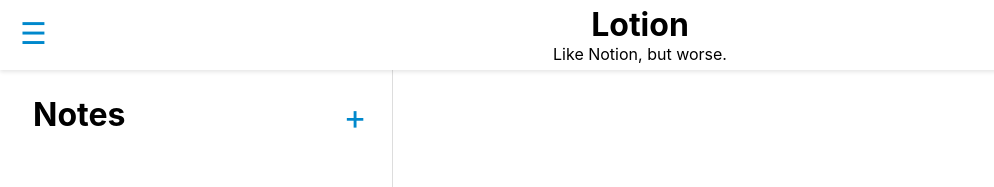
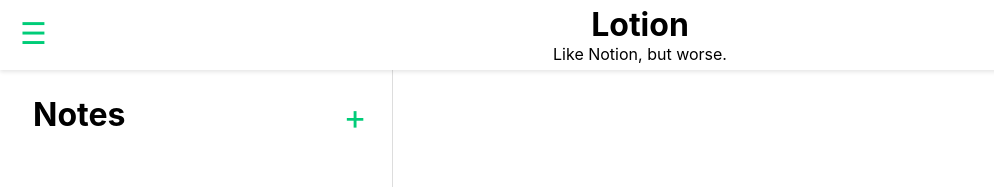
Before and after one commit to MarcusKittelson/Lotion, a React (Create React App) app: page / in a window 1280 px wide. Shown: the top 187 px of the page, without its empty margins (0-994 px from the left). Built offline with nearby package versions, Linux system fonts and the light colour scheme.

Commit message:
Colour Change

```diff
--- a/src/index.css
+++ b/src/index.css
@@ -59,10 +59,10 @@
   font-size: inherit;
   font-family: inherit;
   cursor: pointer;
-  color: #08c;
+  color: rgb(0, 204, 120);
 }
 button:hover {
-  color: #04c;
+  color: rgb(0, 75, 45);
 }
 
 .App {
@@ -114,7 +114,7 @@
 }
 .app-sidebar-note.active,
 .app-sidebar-note.active small {
-  background: #08c;
+  background: rgb(0, 204, 120);
   color: white;
 }
 
```
